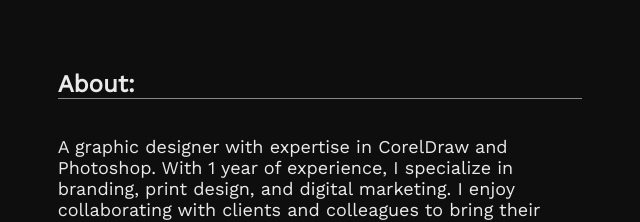
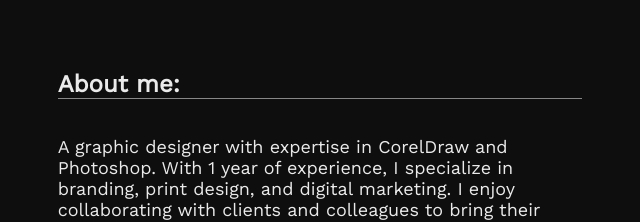
Before and after one commit to Daedalecious/PortfolioWebsite, a website: page index.html in a window 1280 px wide. Shown: the part 795-1017 px from the top of the page, 602-1242 px from the left. Drawn offline with nearby package versions, Linux system fonts and the light colour scheme.

Commit message:
Update index.html

```diff
--- a/index.html
+++ b/index.html
@@ -85,7 +85,7 @@
     <section class="ab-text" >
       <img class="ab-img" src="Img/IMG-20230301-WA0018.jpg" alt="">
       <div class="ab-para" >
-        <h1 class="h1" style="font-size: x-large;">About:</h1> <hr> <br> <br>
+        <h1 class="h1" style="font-size: x-large;">About me:</h1> <hr> <br> <br>
         <p class="ab-p">
           A graphic designer with expertise in CorelDraw and Photoshop.
           With 1 year of experience, I specialize in branding, print design, and digital marketing.
```
